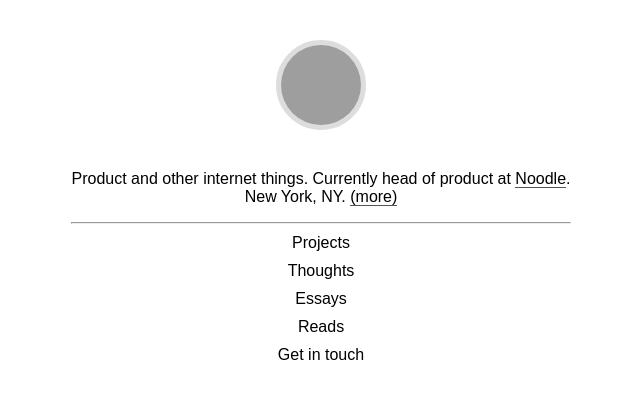
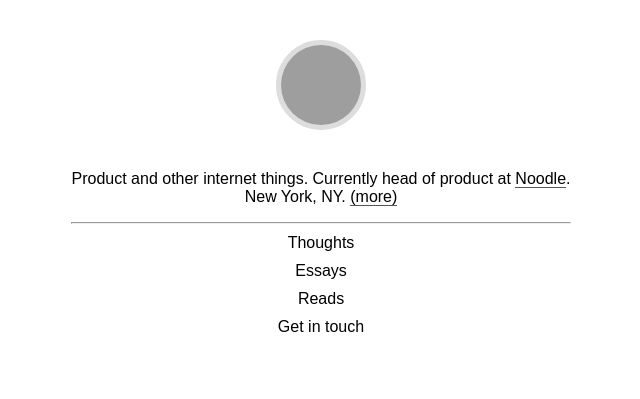
Before and after one commit to abargmann/abargmann.github.io, a Jekyll site: the page built from index.html, in a window 1280 px wide. Shown: the top 399 px of the page, without its empty margins (319-959 px from the left). Built offline with Jekyll 4.4.1, drawn with Linux system fonts in a browser that asks for light colours; some web fonts are replaced; grey boxes are pictures that could not be loaded.

Commit message:
minor fixes, adding log page

```diff
--- a/_includes/header.html
+++ b/_includes/header.html
@@ -1,16 +1,9 @@
 <aside class="logo">
 
-	{% if page.url == '/index.html' || page.url == '/' %}
-		{% assign link = '/about' %}
-		{% assign prompt = 'About the Author' %}
-	{% else %}
-		{% assign link = '/' %}
-		{% assign prompt = 'Back to Home' %}
-	{% endif %}
+	{% assign link = '/' %}
 
 	<a href="{{ link | prepend: site.baseurl }}">
 		<img src="http://www.gravatar.com/avatar/{{ site.author_gravatar }}.png?s=80" class="gravatar">
 	</a>
-	<span class="logo-prompt">{{ prompt }}</span>
 
 </aside>
--- a/_layouts/page.html
+++ b/_layouts/page.html
@@ -11,7 +11,3 @@
 	{{ content }}
 
 </article>
-
-<div class="back">
-	<a href="{{site.baseurl}}/">Back</a>
-</div>
--- a/index.html
+++ b/index.html
@@ -33,9 +33,6 @@
 <section>
 	<ul class="link-list center">
 			<li>
-				<a href="https://www.abargmann.com/projects">Projects</a>
-			</li>
-			<li>
 				<a href="https://www.twitter.com/abargmann">Thoughts</a>
 			</li>
 			<li>
```
Also changed, not shown: log.html (deleted, +0 -24 lines), 8 other files.
